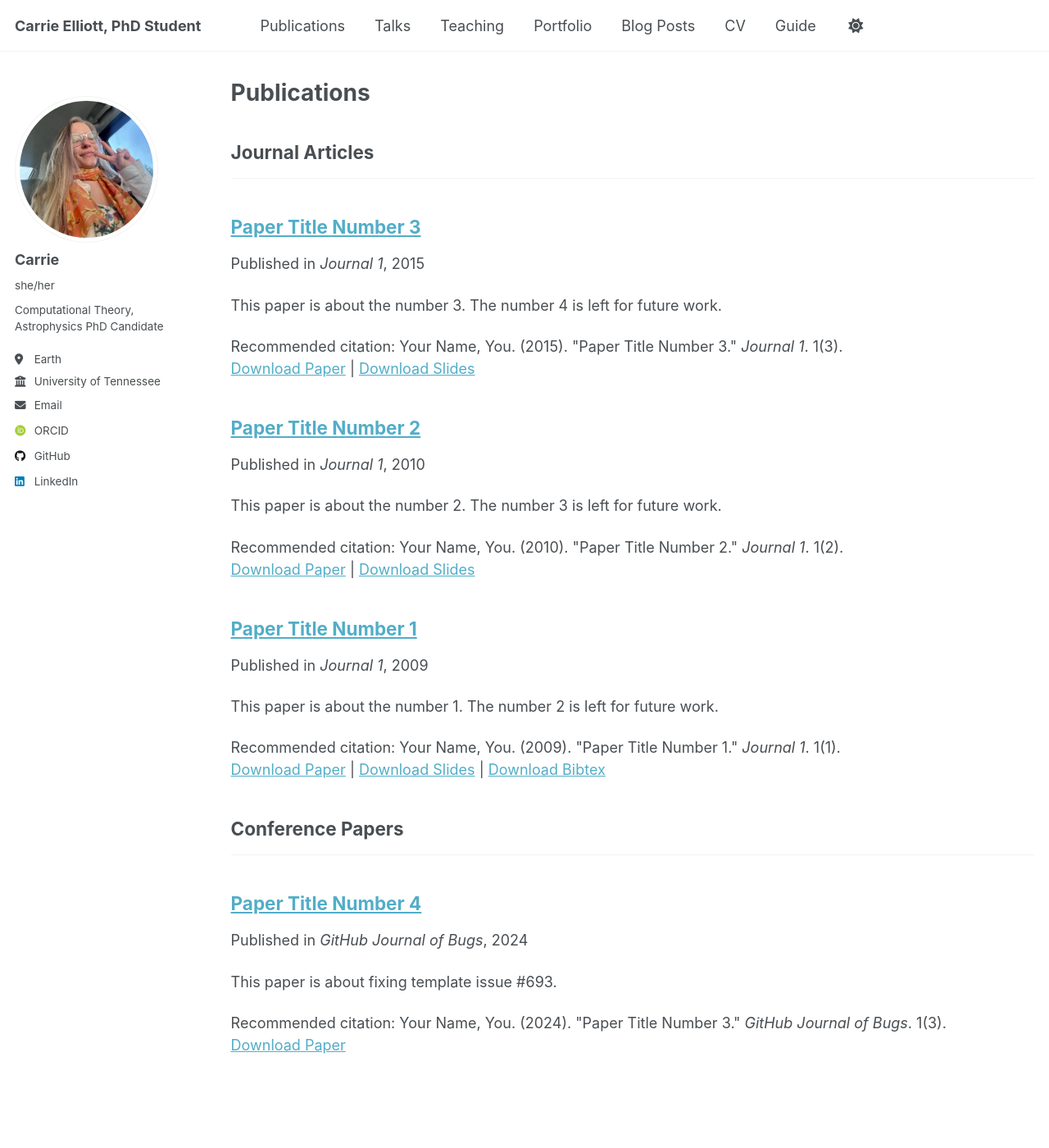
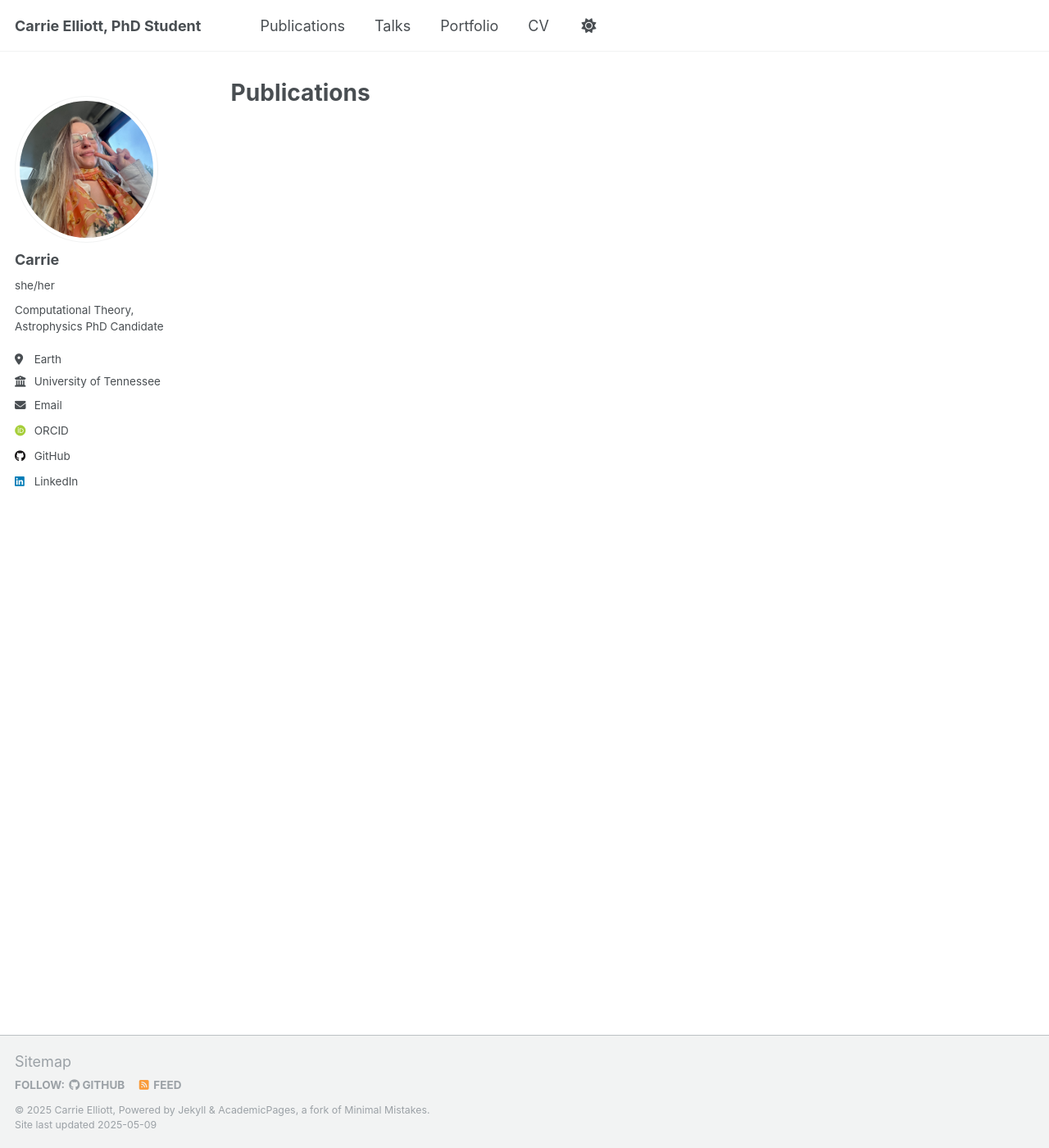
Before and after one commit to cellio00/cellio00.github.io, a Jekyll site: the page built from _pages/publications.html, in a window 1280 px wide and 1400 px high. Shown: the whole window at 82% size. Built offline with Jekyll 4.4.1, drawn with Linux system fonts in a browser that asks for light colours; some web fonts are replaced.

Commit message:
lets goooo

```diff
--- a/_publications/2009-10-01-paper-title-number-1.md
+++ /dev/null
@@ -1,14 +0,0 @@
----
-title: "Paper Title Number 1"
-collection: publications
-category: manuscripts
-permalink: /publication/2009-10-01-paper-title-number-1
-excerpt: 'This paper is about the number 1. The number 2 is left for future work.'
-date: 2009-10-01
-venue: 'Journal 1'
-slidesurl: 'http://academicpages.github.io/files/slides1.pdf'
-paperurl: 'http://academicpages.github.io/files/paper1.pdf'
-bibtexurl: 'http://academicpages.github.io/files/bibtex1.bib'
-citation: 'Your Name, You. (2009). &quot;Paper Title Number 1.&quot; <i>Journal 1</i>. 1(1).'
----
-The contents above will be part of a list of publications, if the user clicks the link for the publication than the contents of section will be rendered as a full page, allowing you to provide more information about the paper for the reader. When publications are displayed as a single page, the contents of the above "citation" field will automatically be included below this section in a smaller font.
--- a/_publications/2010-10-01-paper-title-number-2.md
+++ /dev/null
@@ -1,14 +0,0 @@
----
-title: "Paper Title Number 2"
-collection: publications
-category: manuscripts
-permalink: /publication/2010-10-01-paper-title-number-2
-excerpt: 'This paper is about the number 2. The number 3 is left for future work.'
-date: 2010-10-01
-venue: 'Journal 1'
-slidesurl: 'http://academicpages.github.io/files/slides2.pdf'
-paperurl: 'http://academicpages.github.io/files/paper2.pdf'
-citation: 'Your Name, You. (2010). &quot;Paper Title Number 2.&quot; <i>Journal 1</i>. 1(2).'
----
-
-The contents above will be part of a list of publications, if the user clicks the link for the publication than the contents of section will be rendered as a full page, allowing you to provide more information about the paper for the reader. When publications are displayed as a single page, the contents of the above "citation" field will automatically be included below this section in a smaller font.
--- a/_publications/2015-10-01-paper-title-number-3.md
+++ /dev/null
@@ -1,14 +0,0 @@
----
-title: "Paper Title Number 3"
-collection: publications
-category: manuscripts
-permalink: /publication/2015-10-01-paper-title-number-3
-excerpt: 'This paper is about the number 3. The number 4 is left for future work.'
-date: 2015-10-01
-venue: 'Journal 1'
-slidesurl: 'http://academicpages.github.io/files/slides3.pdf'
-paperurl: 'http://academicpages.github.io/files/paper3.pdf'
-citation: 'Your Name, You. (2015). &quot;Paper Title Number 3.&quot; <i>Journal 1</i>. 1(3).'
----
-
-The contents above will be part of a list of publications, if the user clicks the link for the publication than the contents of section will be rendered as a full page, allowing you to provide more information about the paper for the reader. When publications are displayed as a single page, the contents of the above "citation" field will automatically be included below this section in a smaller font.
--- a/_publications/2024-02-17-paper-title-number-4.md
+++ b/_publications/2022-EMC.md
@@ -1,13 +1,12 @@
 ---
-title: "Paper Title Number 4"
+title: "*”First Measurement of the EMC Effect in ¹⁰B and ¹¹B,”*
 collection: publications
-category: conferences
-permalink: /publication/2024-02-17-paper-title-number-4
-excerpt: 'This paper is about fixing template issue #693.'
-date: 2024-02-17
-venue: 'GitHub Journal of Bugs'
-paperurl: 'http://academicpages.github.io/files/paper3.pdf'
-citation: 'Your Name, You. (2024). &quot;Paper Title Number 3.&quot; <i>GitHub Journal of Bugs</i>. 1(3).'
+category: journal articles
+permalink: /publication/2022-EMC
+date: 2022-07
+venue: 'PRC-nucexp'
+paperurl: 'arXiv:2207.03850'
+citation: 'A. Karki, D. Biswas, F.A. Gonzalez, ..., C. Elliott, et al. (2022) &quot;First Detection of EMC Effect in 10B and 11B,&quot; <i>PRC</i>.'
 ---
 
 The contents above will be part of a list of publications, if the user clicks the link for the publication than the contents of section will be rendered as a full page, allowing you to provide more information about the paper for the reader. When publications are displayed as a single page, the contents of the above "citation" field will automatically be included below this section in a smaller font.
```
Also changed, not shown: _data/navigation.yml (+6 -6 lines), _pages/cv.md (+1 -12 lines), _publications/2024-IPAC.md (added, +12 -0 lines).
